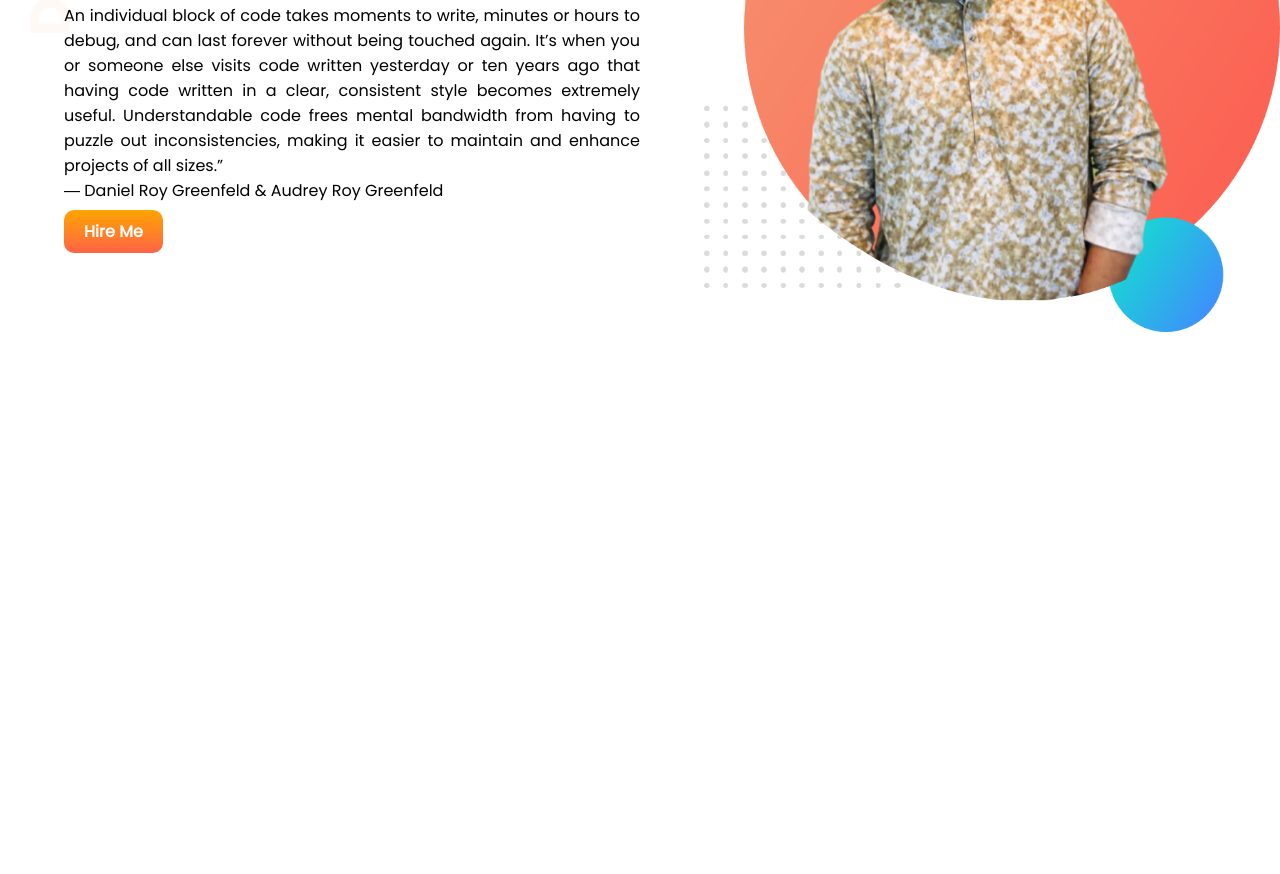
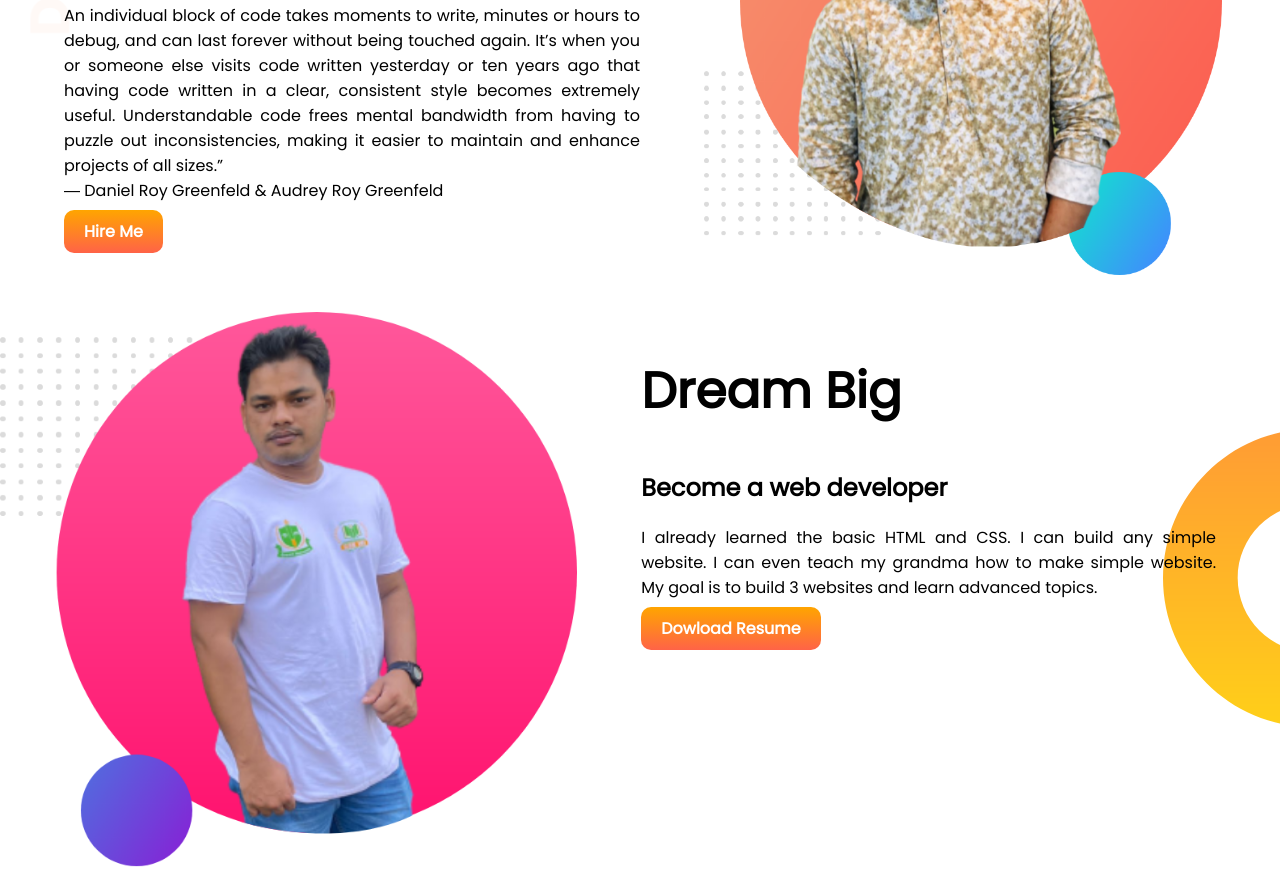
Before and after one commit to Monjurul28/developer-portfolio, a plain HTML site: page index.html in a window 1280 px wide. Shown: the part 326-1200 px from the top of the page. Before the commit the page ends 800 px from the top, so only its background shows below. Drawn offline with Linux system fonts and the light colour scheme.

Commit message:
again added code

```diff
--- a/index.html
+++ b/index.html
@@ -27,6 +27,17 @@
             <img src="Image/my portfolio first pic.png" alt="">
         </div>
     </section>
+    <section class="side-image">
+        <div class="half-part2">
+            <img src="Image/my portfolio second pic.png" alt="">
+        </div>
+        <div class="half-part3">
+            <h1>Dream Big</h1>
+            <h2>Become a web developer</h2>
+            <p id="paragraph">I already learned the basic HTML and CSS. I can build any simple website. I can even teach my grandma how to make simple website. My goal is to build 3 websites and learn advanced topics.</p>
+            <a href="#" class="link-button">Dowload Resume</a>
+        </div>
+        </section>
 
 
 
--- a/style.css
+++ b/style.css
@@ -24,7 +24,7 @@ section {
 }
 
 .half-part img {
-    width: 100%;
+    width: 90%;
     padding-top: 15%;
 }
 
@@ -40,3 +40,20 @@ section {
     background-image: url(Image/top-banner.png);
     background-repeat: no-repeat;
 }
+.half-part3 {
+    width: 50%;
+    padding-right: 5%;
+    padding-top: 30px;
+
+}
+
+.half-part2 img {
+    width: 90%;
+    padding-top: 30px;
+    padding-right: 5%;
+}
+.side-image{
+    background-image: url(Image/dream-bg.png);
+    background-repeat: no-repeat;
+    background-position: right;
+}
```
